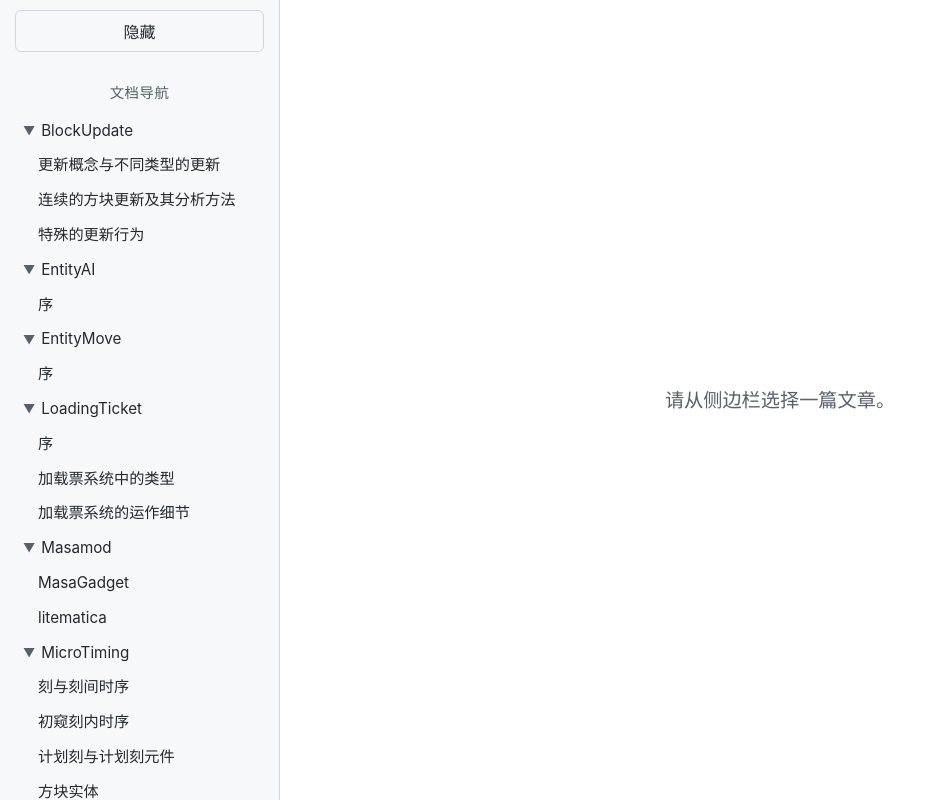
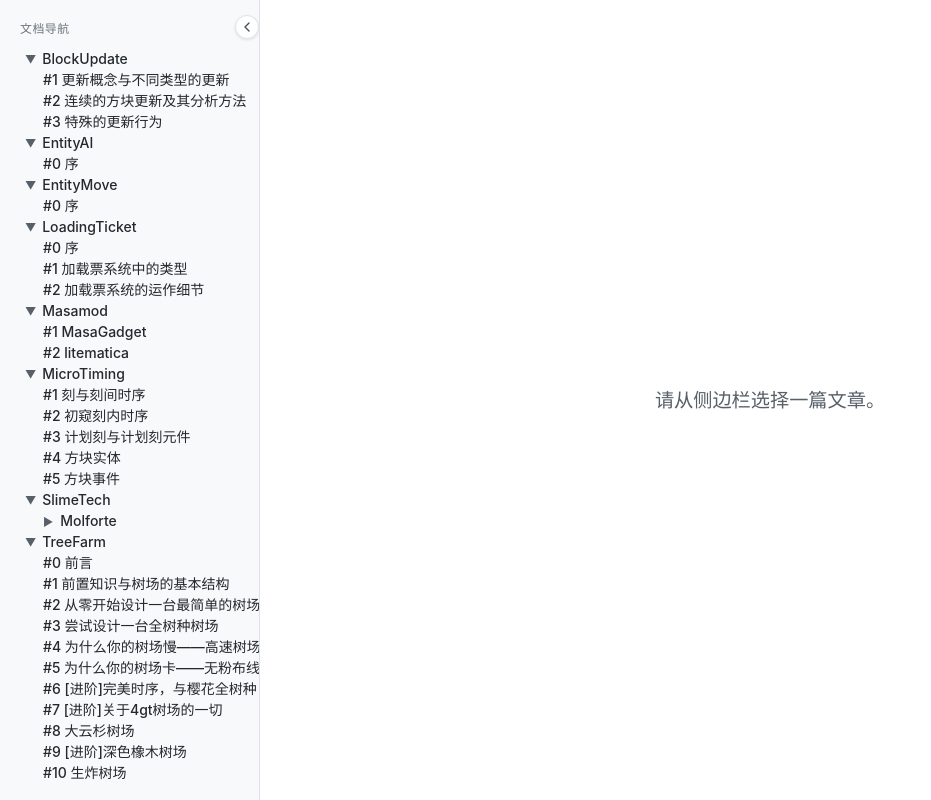
Before and after one commit to BFladderbeanawa/yet-another-Markdown-render, a Vue app: page / in a window 1280 px wide. Shown: the whole page, without its empty margins (0-931 px from the left). Built offline with nearby package versions, Linux system fonts and the light colour scheme; what markdown-it-anchor would draw is missing.

Commit message:
fix: 反碰撞id；style：更人性的树状目录

```diff
--- a/src/App.vue
+++ b/src/App.vue
@@ -200,6 +200,7 @@ onMounted(() => {
 /* 全局样式 */
 #app {
   padding: 0 0 0 0;
+  text-align: left;
 }
 
 body,
--- a/src/components/MarkdownRenderer.vue
+++ b/src/components/MarkdownRenderer.vue
@@ -553,7 +553,7 @@ onBeforeUnmount(() => {
     padding: 0.2em 0.4em;
     margin: 0;
     font-size: 85%;
-    //background-color: rgba(175, 184, 193, 0.2); // GitHub 内联代码背景
+    background-color: rgba(175, 184, 193, 0.2); // GitHub 内联代码背景
     border-radius: 6px; // GitHub 圆角
   }
 
@@ -569,7 +569,7 @@ onBeforeUnmount(() => {
     border-radius: 6px; // GitHub 圆角
     margin-bottom: 1em;
 
-    code.hljs {
+    code {
       // highlight.js 会给代码块内的 <code> 加上 hljs 类
       padding: 0;
       margin: 0;
--- a/src/components/Sidebar.vue
+++ b/src/components/Sidebar.vue
@@ -1,165 +1,192 @@
 <template>
   <aside :class="['sidebar', { collapsed: isCollapsed }]">
+    <!-- 折叠按钮调整为更小，更靠边 -->
     <button
+      v-if="!isCollapsed"
       @click="$emit('toggle-collapse')"
       class="collapse-btn"
-      v-show="!isCollapsed"
-      title="折叠/展开侧边栏"
+      title="折叠侧边栏"
+      aria-label="折叠侧边栏"
     >
-      {{ isCollapsed ? '显示' : '隐藏' }}
+      <svg xmlns="http://www.w3.org/2000/svg" width="16" height="16" viewBox="0 0 24 24" fill="none" stroke="currentColor" stroke-width="2" stroke-linecap="round" stroke-linejoin="round" class="feather feather-chevron-left"><polyline points="15 18 9 12 15 6"></polyline></svg>
     </button>
+
     <div v-if="!isCollapsed" class="sidebar-content">
-      <div class="file-tree">
-        <h3 class="sidebar-title">文档导航</h3>
-        <!-- 如果 tree 是一个数组，直接遍历 -->
+      <div class="file-tree-section">
+        <h3 class="sidebar-section-title">文档导航</h3>
         <TreeItem
           v-for="topItem in tree"
           :key="topItem.path || topItem.name"
           :item="topItem"
           :active-file-path="activeFilePath"
           :depth="0"
+          :active-file-headings="activeFileHeadings"
+          :active-scrolled-heading-id="activeScrolledHeadingId"
           @select-file="(path) => $emit('select-file', path)"
+          @navigate-to-heading="navigateToHeading"
         />
       </div>
-      <div
-        v-if="activeFilePath && activeFileHeadings.length > 0"
-        class="article-outline"
-      >
-        <h4>In this article:</h4>
-        <ul>
-          <li
-            v-for="heading in activeFileHeadings"
-            :key="heading.id"
-            :class="[
-              `heading-level-${heading.level}`,
-              { 'active-heading': heading.id === activeScrolledHeadingId } // (1) Add active class
-            ]"
-            @click="navigateToHeading(heading.id)"
-          >
-            {{ heading.text }}
-          </li>
-        </ul>
-      </div>
+      <!-- 移除固定的 article-toc-section，它现在会内嵌在 TreeItem 中 -->
+      <!--
+      <nav v-if="activeFilePath && activeFileHeadings.length > 0" class="article-toc-section">
+        ...
+      </nav>
+      -->
     </div>
   </aside>
 </template>
 
 <script setup>
-import TreeItem from './TreeItem.vue'
+import TreeItem from './TreeItem.vue';
 
 const props = defineProps({
-  tree: Array, // tree 是顶级项目的数组
+  tree: Array,
   activeFilePath: String,
   activeFileHeadings: Array,
   isCollapsed: Boolean,
   activeScrolledHeadingId: String
-})
+});
 
 const emit = defineEmits([
   'select-file',
   'toggle-collapse',
   'navigate-to-heading'
-])
+]);
 
-function navigateToHeading(headingId) {
-  emit('navigate-to-heading', headingId)
+function navigateToHeading(headingId) { // 这个函数现在由 TreeItem 内部的TOC触发，再emit给App
+  emit('navigate-to-heading', headingId);
 }
 </script>
 
-<style scoped>
+<style scoped lang="scss"> /* 使用 SCSS */
 .sidebar {
-  width: 280px;
-  background-color: #f6f8fa; /* GitHub-like sidebar background */
-  border-right: 1px solid #d0d7de; /* GitHub-like border */
-  padding: 0; /* 改为0，让 sidebar-content 控制内边距 */
+  width: 260px; /* 可以调整宽度 */
+  background-color: #f8f9fa; /* 更中性的浅灰色 */
+  border-right: 1px solid #dee2e6; /* 边框颜色 */
+  padding: 0; /* 由 sidebar-content 控制内边距 */
   overflow-y: auto;
-  transition:
-    width 0.3s ease,
-    padding 0.3s ease;
+  transition: width 0.25s ease-in-out;
   height: 100vh;
   box-sizing: border-box;
-  position: relative;
+  position: relative; /* 为了 collapse-btn 的定位 */
   display: flex;
   flex-direction: column;
-  flex-shrink: 0; /* 防止在 flex 布局中被压缩 */
+  flex-shrink: 0;
+  font-size: 14px; /* 基础字体大小 */
 }
 
 .sidebar.collapsed {
   width: 0;
-  padding: 0;
   overflow: hidden;
   border-right: none;
 }
 
 .sidebar-content {
-  padding: 20px 15px; /* 侧边栏内容的内边距 */
+  padding: 20px 0; /* 上下内边距，左右由各 section 控制 */
   flex-grow: 1;
-  overflow-y: auto; /* 如果内容过多，允许滚动 */
+  overflow-y: auto;
 }
 
 .collapse-btn {
-  display: block; /* 改为块级元素，方便定位和样式 */
-  background: #f6f8fa;
-  border: 1px solid #d0d7de;
-  color: #24292e;
-  padding: 8px 12px;
+  position: absolute;
+  top: 15px;
+  right: 0px; /* 按钮一半在侧边栏内，一半在外，更像 Docsify */
+  width: 24px;
+  height: 24px;
+  background: #fff;
+  border: 1px solid #dee2e6;
+  border-radius: 50%;
+  display: flex;
+  align-items: center;
+  justify-content: center;
   cursor: pointer;
-  text-align: center;
-  font-weight: 500;
-  margin: 10px auto; /* 居中 */
-  width: calc(100% - 30px); /* 按钮宽度 */
-  box-sizing: border-box;
-  border-radius: 6px;
-  transition: background-color 0.2s ease;
+  z-index: 10;
+  padding: 0;
+  box-shadow: 0 1px 3px rgba(0,0,0,0.1);
+  color: #495057; // 图标颜色
+
+  &:hover {
+    background-color: #f1f3f5;
+    color: #007bff;
+  }
+
+  svg {
+    width: 16px;
+    height: 16px;
+  }
 }
-.collapse-btn:hover {
-  background-color: #e1e4e8;
+.sidebar.collapsed .collapse-btn {
+  display: none;
 }
 
-.sidebar.collapsed .collapse-btn {
-  display: none; /* 折叠时，由 App.vue 中的按钮控制展开 */
+.file-tree-section,
+.article-toc-section {
+  padding-left: 20px;  /* 统一左边距 */
+  padding-right: 15px; /* 右边距 */
 }
 
-.sidebar-title {
-  font-size: 0.9em;
-  color: #57606a; /* GitHub muted color */
+.file-tree-section {
+  margin-bottom: 24px; /* 文件树和页内目录之间的间距 */
+}
+
+.sidebar-section-title { // 用于 "文档导航" 和 "本文内容"
+  font-size: 0.85em;    // 标题小一点
+  color: #6c757d;     // 柔和的灰色
   margin-top: 0;
   margin-bottom: 10px;
   font-weight: 600;
-  text-transform: uppercase;
-  letter-spacing: 0.5px;
+  text-transform: uppercase; // 大写
+  letter-spacing: 0.5px;   // 轻微字间距
+  padding-left: 0; // 标题本身不额外缩进
 }
 
-.file-tree {
-  margin-bottom: 25px;
+.toc-list {
+  list-style-type: none;
+  padding-left: 0;
+  margin: 0;
 }
 
-.article-outline li {
-  padding: 4px 10px; /* Adjust padding */
+.toc-item {
+  display: block;
+  padding: 5px 0; // 上下内边距，左右缩进由层级 class 控制
+  margin-left: 5px; // 基础左外边距，用于创建第一级缩进感
+  font-size: 0.95em; // 页内目录字体比文件树稍小
+  color: #495057;   // 默认文字颜色
+  text-decoration: none;
+  border-radius: 3px;
   cursor: pointer;
-  color: #555; /* Default color */
-  font-size: 0.9em;
-  border-left: 2px solid transparent; /* For active indicator */
-  transition:
-    background-color 0.2s ease,
-    border-left-color 0.2s ease;
-}
-.article-outline li:hover {
-  color: #007bff;
-}
-.article-outline li.active-heading {
-  color: #007bff; /* Active text color */
-  font-weight: 600;
-  background-color: #e6f2ff; /* Light blue background for active */
-  border-left-color: #007bff; /* Active border color */
+  line-height: 1.5;
+  transition: color 0.15s ease, font-weight 0.15s ease;
+  white-space: nowrap;
+  overflow: hidden;
+  text-overflow: ellipsis;
+
+  &:hover {
+    color: #007bff; // 悬停时文字颜色
+  }
+
+  &.active-heading {
+    color: #007bff;   // 激活项文字颜色
+    font-weight: 600; // 激活项加粗
+    // 可以考虑在这里添加一个细微的左边框，模仿某些文档站点的风格
+    // border-left: 2px solid #007bff;
+    // padding-left: calc(current-padding-left - 2px); // 如果加了border，调整padding
+  }
+
+  &.toc-level-2 {
+    // padding-left: 0; // 基础缩进由 margin-left 提供
+  }
+  &.toc-level-3 {
+    margin-left: 20px; // H3 进一步缩进 (相对于父级 ul/li)
+                      // 或者用 padding-left: 15px; （相对于 toc-level-2 的最终 padding）
+  }
+  &.toc-level-4 {
+    margin-left: 35px; // H4 再进一步缩进
+                      // 或者用 padding-left: 30px;
+  }
 }
 
-.article-outline .heading-level-3 {
-  padding-left: 25px; /* More indentation for H3 */
-}
-/* Add more specific styles for deeper levels if needed */
-.article-outline .heading-level-4 {
-  /* If you support H4 */
-  padding-left: 40px;
+.toc-text {
+  // 如果需要，可以包裹文本以应用特定样式，但通常直接在 .toc-item 上设置即可
 }
 </style>
--- a/src/components/TreeItem.vue
+++ b/src/components/TreeItem.vue
@@ -1,41 +1,36 @@
+// src/components/TreeItem.vue
 <template>
-  <div class="tree-item" :style="{ 'padding-left': depth * 15 + 'px' }">
+  <div class="tree-item-container">
+    <!-- 文件或文件夹标签 -->
     <div
       v-if="item.type === 'folder'"
       @click="toggleFolder"
       :class="['item-label', 'folder-label', { open: isOpen }]"
-      role="button"
-      tabindex="0"
-      @keydown.enter="toggleFolder"
-      @keydown.space.prevent="toggleFolder"
+      :style="{ paddingLeft: depth * 18 + 5 + 'px' }"
+      role="button" :aria-expanded="isOpen.toString()" tabindex="0"
+      @keydown.enter="toggleFolder" @keydown.space.prevent="toggleFolder"
+      :title="item.name"
     >
       <span class="icon">{{ isOpen ? '▼' : '►' }}</span>
       <span class="item-name">{{ item.name }}</span>
     </div>
+
     <div
       v-else-if="item.type === 'file'"
-      @click="$emit('select-file', item.path)"
-      :class="[
-        'item-label',
-        'file-label',
-        { active: item.path === activeFilePath }
-      ]"
-      role="link"
-      tabindex="0"
-      @keydown.enter="$emit('select-file', item.path)"
+      @click="selectFile"
+      :class="['item-label', 'file-label', { active: isActiveFile }]"
+      :style="{ paddingLeft: depth * 18 + 5 + 'px' }"
+      role="link" tabindex="0"
+      @keydown.enter="selectFile" @keydown.space.prevent="selectFile"
       :title="item.name"
     >
-      <span class="item-name">{{ item.name }}</span>
+      <span class="item-name">{{'#' + item.order + ' ' + item.name}}</span>
     </div>
 
+    <!-- 子文件夹的递归渲染 -->
     <div
-      v-if="
-        item.type === 'folder' &&
-        isOpen &&
-        item.children &&
-        item.children.length
-      "
-      class="item-children"
+      v-if="item.type === 'folder' && isOpen && item.children && item.children.length"
+      class="item-children item-children-folders"
     >
       <TreeItem
         v-for="child in item.children"
@@ -43,77 +38,183 @@
         :item="child"
         :active-file-path="activeFilePath"
         :depth="depth + 1"
-        @select-file="(path) => $emit('select-file', path)"
+        :active-file-headings="activeFileHeadings"
+        :active-scrolled-heading-id="activeScrolledHeadingId"
+        @select-file="path => $emit('select-file', path)"
+        @navigate-to-heading="id => $emit('navigate-to-heading', id)"
       />
     </div>
+
+    <!-- (D) 新增：如果当前 TreeItem 是激活的文件，则显示其 H2/H3 目录 -->
+    <nav
+      v-if="isActiveFile && activeFileHeadings && activeFileHeadings.length > 0"
+      class="item-children article-toc-embedded"
+      :style="{ paddingLeft: (depth + 1) * 18 + 5 + 'px' }"
+    >
+      <ul class="toc-list-embedded">
+        <li
+          v-for="heading in activeFileHeadings"
+          :key="heading.id"
+          :class="[
+            'toc-item-embedded',
+            `toc-level-${heading.level}`,
+            { 'active-heading': heading.id === activeScrolledHeadingId }
+          ]"
+          @click.stop="navigateToTocHeading(heading.id)"
+          role="link" tabindex="0"
+          @keydown.enter.stop="navigateToTocHeading(heading.id)"
+          @keydown.space.prevent.stop="navigateToTocHeading(heading.id)"
+          :title="heading.text"
+        >
+          <span class="toc-text">{{ heading.text }}</span>
+        </li>
+      </ul>
+    </nav>
+
   </div>
 </template>
 
 <script setup>
-import { ref, computed } from 'vue'
+import { ref, computed, watch } from 'vue';
 
 const props = defineProps({
   item: Object,
   activeFilePath: String,
-  depth: {
-    // 用于控制缩进
-    type: Number,
-    default: 0
+  depth: { type: Number, default: 0 },
+  activeFileHeadings: { type: Array, default: () => [] },         // (E) 接收 props
+  activeScrolledHeadingId: { type: String, default: null }     // (F) 接收 props
+});
+const emit = defineEmits(['select-file', 'navigate-to-heading']); // (G) 声明新事件
+
+const isActiveFile = computed(() => props.item.type === 'file' && props.item.path === props.activeFilePath);
+
+const containsActivePath = computed(() => {
+  if (props.item.type !== 'folder' || !props.activeFilePath || !props.item.path) {
+    return false;
   }
-})
-defineEmits(['select-file'])
+  // activeFilePath: "docs/Category/Sub/File.md"
+  // props.item.path: "docs/Category"
+  // 确保 activeFilePath 是以 props.item.path + '/' 开头的，或者是完全相同的路径 (如果文件夹本身可以被选中)
+  return props.activeFilePath.startsWith(props.item.path + (props.item.path.endsWith('/') ? '' : '/'));
+});
+const isOpen = ref(
+  props.item.type === 'folder' ? (containsActivePath.value || props.depth < 1) : false
+);
+watch(containsActivePath, (newValue, oldValue) => {
+  if (props.item.type === 'folder' && newValue && !isOpen.value) {
+    isOpen.value = true;
+  }
+  // 可选：如果活动路径移出此文件夹，是否要折叠？
+  // else if (props.item.type === 'folder' && !newValue && oldValue && isOpen.value && props.depth >= 1) {
+  //   isOpen.value = false; // 如果不再包含活动路径且不是顶层，则折叠
+  // }
+});
 
-// 文件夹默认是否展开，可以根据需求调整（例如，如果路径匹配当前激活文件，则展开父级）
-const isOpen = ref(props.item.type === 'folder' ? props.depth < 2 : false) // 默认展开前两级文件夹
+
 
 function toggleFolder() {
   if (props.item.type === 'folder') {
-    isOpen.value = !isOpen.value
+    isOpen.value = !isOpen.value;
   }
 }
+function selectFile() {
+    if (props.item.type === 'file') {
+        emit('select-file', props.item.path);
+    }
+}
 
-// 如果当前文件在此文件夹下，则自动展开文件夹 (可选逻辑)
-// watch(() => props.activeFilePath, (newPath) => {
-//   if (props.item.type === 'folder' && newPath && newPath.startsWith(props.item.path)) {
-//     isOpen.value = true;
-//   }
-// });
+// (H) 新增：处理 TOC 链接点击
+function navigateToTocHeading(headingId) {
+  emit('navigate-to-heading', headingId);
+}
 </script>
 
-<style scoped>
-.item-label {
-  padding: 6px 8px;
-  cursor: pointer;
-  display: flex;
-  align-items: center;
-  font-size: 0.95em;
-  color: #24292e; /* GitHub 文本颜色 */
-  border-radius: 4px;
-  transition: background-color 0.15s ease;
-  white-space: nowrap;
-  overflow: hidden;
-  text-overflow: ellipsis;
-}
-.item-label:hover,
-.item-label:focus {
-  background-color: #e1e4e8; /* GitHub hover 效果 */
-  outline: none;
-}
-.folder-label .icon {
+<style scoped lang="scss">
+/* ... 你的 .item-label, .folder-label, .file-label, .item-name 样式保持不变 ... */
+.icon {
   margin-right: 6px;
   font-size: 0.8em;
   display: inline-block;
   width: 1em;
   color: #57606a; /* 图标颜色 */
 }
-.file-label.active {
-  font-weight: 600;
-  color: #0969da; /* GitHub 选中链接颜色 */
-  background-color: #ddf4ff; /* GitHub 选中背景 */
+
+.item-children {
+  /* 可以为子项容器添加一些通用样式，如果需要 */
 }
+.item-children-folders {
+  /* 特指文件夹的子项容器，如果需要与TOC的子项容器区分 */
+}
+
 .item-name {
+  /* 保持文件名样式 */
+  font-weight: 500;
+  color: #24292e; /* 更深的颜色 */
+  text-decoration: none;
+  white-space: nowrap;
   overflow: hidden;
   text-overflow: ellipsis;
+  &:hover,
+  &:focus {
+    color: #0366d6; /* 悬停时颜色 */
+  }
+}
+
+/* (I) 新增/调整：内嵌的文章目录 (TOC) 样式 */
+.article-toc-embedded {
+  // paddingLeft 已通过 :style 设置
+  // 这个容器的 margin-top 可以用来和文件条目隔开一点距离
+  margin-top: 4px;
+  margin-bottom: 8px; // 如果下面还有其他文件，可以加点底部间距
+}
+
+.toc-list-embedded {
+  list-style-type: none;
+  padding-left: 0;
+  margin: 0;
+}
+
+.toc-item-embedded { // 与 Sidebar 中独立的 .toc-item 样式类似，但可能需要微调
+  padding: 4px 0; // 调整垂直内边距
+  // padding-left 由层级 class 控制
+  font-size: 0.9em; // 比文件/文件夹名稍小
+  color: #586069;
+  text-decoration: none;
+  border-radius: 3px;
+  cursor: pointer;
+  line-height: 1.4;
+  transition: color 0.15s ease, font-weight 0.15s ease;
   white-space: nowrap;
+  overflow: hidden;
+  text-overflow: ellipsis;
+
+  &:hover,
+  &:focus-visible {
+    color: #0366d6;
+  }
+
+  &.active-heading {
+    color: #0366d6;
+    font-weight: 600;
+  }
+
+  // 根据 heading.level 设置缩进
+  // 注意：这里的 padding-left 是相对于父级 .article-toc-embedded 的 padding-left 的
+  // 如果 .article-toc-embedded 已经通过 :style 设置了 (depth + 1) 的缩进，
+  // 那么 toc-level-2 的额外 padding-left 应该是 0 或很小的值。
+  // toc-level-3 则在这个基础上再增加。
+  &.toc-level-2 {
+    // padding-left: 0; // 假设基础缩进已由父容器提供
+  }
+  &.toc-level-3 {
+    padding-left: 15px; // H3 比 H2 再多缩进
+  }
+  &.toc-level-4 {
+    padding-left: 30px;
+  }
+}
+
+.toc-text {
+  /* 可以保持为空，或用于特殊文本样式 */
 }
 </style>
--- a/src/services/markdownParser.js
+++ b/src/services/markdownParser.js
@@ -11,6 +11,7 @@ export function slugify(text) {
     s = String(text)
       .toLowerCase()
       .replace(/\s+/g, '-') // 替换空格为 -
+      .replace(/\./g, '-') // 替换点为 -
       .replace(/[^\w-]+/g, '') // 移除所有非单词字符 (保留字母、数字、下划线、连字符)
       .replace(/--+/g, '-') // 替换多个 - 为单个 -
       .replace(/^-+/, '') // 从文本开头移除 -
@@ -196,7 +197,7 @@ export function splitMarkdownIntoBlocks(markdownText) {
   if (!markdownText || typeof markdownText !== 'string') return []
 
   const rawContentBlocks = markdownText
-    .split(/\n\s*\n\s*\n+/)
+    .split(/(\n#{1}\s[^\n]+|\n\n\n+)/g)
     .map((blockText) => blockText.trim())
     .filter((blockText) => blockText.length > 0)
 
```
Also changed, not shown: src/doc-tree.json (line endings or trailing spaces).
